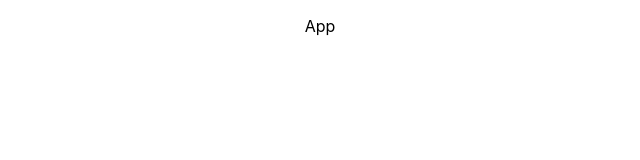
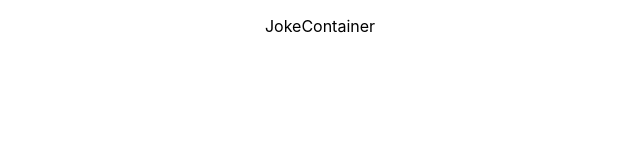
Before and after one commit to StevieV1903/joke_generator_application, a React (Create React App) app: page / in a window 1280 px wide. Shown: the top 160 px of the page, without its empty margins (320-960 px from the left). Built offline with nearby package versions, Linux system fonts and the light colour scheme.

Commit message:
set up files

```diff
--- a/src/App.js
+++ b/src/App.js
@@ -1,10 +1,12 @@
-import logo from './logo.svg';
+import React from 'react';
 import './App.css';
+import JokeContainer from "./JokeContainer.js";
 
 const App = () => {
+
   return (
     <div className="App">
-      <p>App</p>
+      <JokeContainer />
     </div>
   );
 }
--- /dev/null
+++ b/src/JokeContainer.js
@@ -0,0 +1,11 @@
+import React from 'react';
+
+const JokeContainer = () => {
+
+    return(
+        <p>JokeContainer</p>
+    )
+
+};
+
+export default JokeContainer;
```
Also changed, not shown: src/JokeContainer.css (added), src/logo.svg (deleted).
